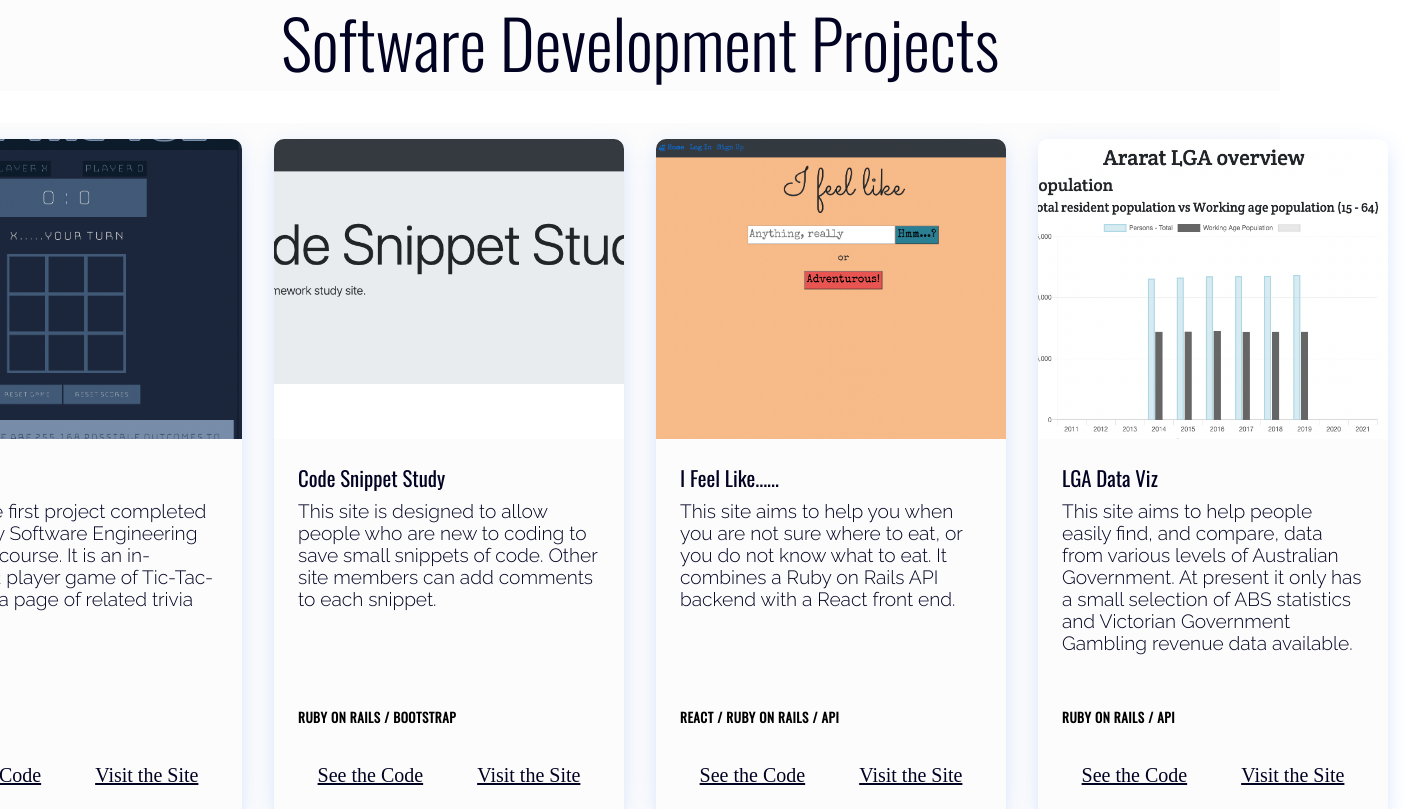
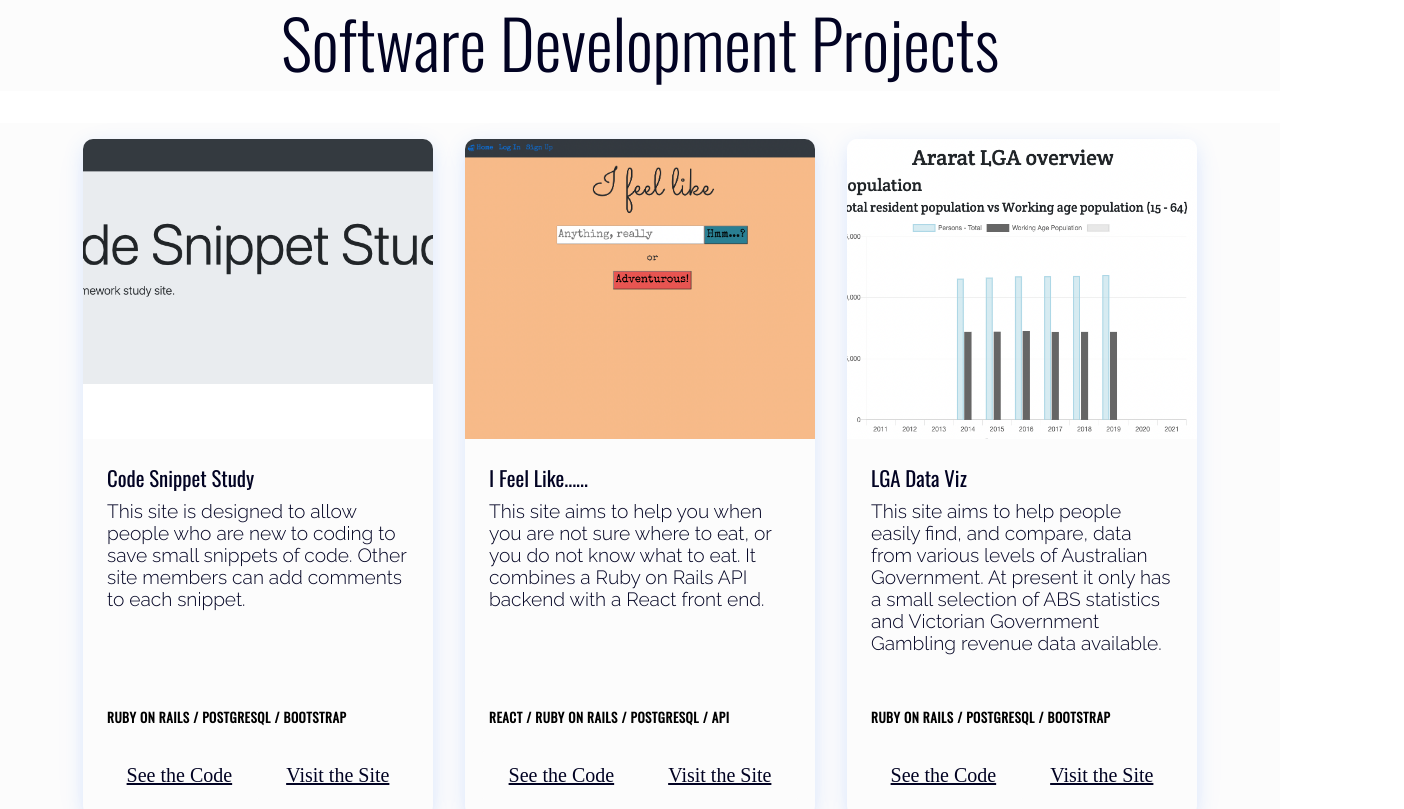
Before and after one commit to plantdink/jubilant-disco, a React (Create React App) app: page /projects in a window 1280 px wide. Shown: the part 120-929 px from the top of the page, 1404 px wide, since content can reach past the window. Built offline with nearby package versions, Linux system fonts and the light colour scheme.

Commit message:
Fix nav position, layout adjustment

```diff
--- a/public/index.html
+++ b/public/index.html
@@ -10,7 +10,26 @@
     <script src="https://kit.fontawesome.com/0b26d5c950.js" crossorigin="anonymous"></script>
     <link rel="stylesheet" href="https://cdn.jsdelivr.net/gh/devicons/devicon@v2.10.1/devicon.min.css">
     <link rel="manifest" href="%PUBLIC_URL%/manifest.json" />
-    <title>Ken Livesey - Software Dev</title>
+    <title>Ken Livesey - Full Stack Software Developer</title>
+    <meta name="description" content="Hi, I'm Ken. This site is an example of what I can offer.">
+
+    <!-- Google / Search Engine Tags -->
+    <meta itemprop="name" content="Ken Livesey - Full Stack Software Developer">
+    <meta itemprop="description" content="Hi, I'm Ken. This site is an example of what I can offer.">
+    <meta itemprop="image" content="">
+
+    <!-- Facebook Meta Tags -->
+    <meta property="og:url" content="https://ken-livesey-portfolio.netlify.app">
+    <meta property="og:type" content="website">
+    <meta property="og:title" content="Ken Livesey - FullStack Software Developer">
+    <meta property="og:description" content="Hi, I'm Ken. This site is an example of what I can offer.">
+    <meta property="og:image" content="">
+
+    <!-- Twitter Meta Tags -->
+    <meta name="twitter:card" content="summary_large_image">
+    <meta name="twitter:title" content="Ken Livesey - Full Stack Software Developer">
+    <meta name="twitter:description" content="Hi, I'm Ken. This site is an example of what I can offer.">
+    <meta name="twitter:image" content="">
   </head>
   <body>
     <noscript>You need to enable JavaScript to run this app.</noscript>
--- a/src/components/Navbar.css
+++ b/src/components/Navbar.css
@@ -1,13 +1,14 @@
 .navbar {
   background: linear-gradient(90deg, rgb(4, 5, 31) 0%, rgb(2, 3, 35) 100%);
   height: 80px;
+  width: 100%;
   display: flex;
   justify-content: center;
   align-items: center;
   font-size: 1.2rem;
   position: sticky;
   top: 0;
-  z-index: 999;
+  z-index: 1;
 }
 
 .navbar-container {
@@ -19,15 +20,14 @@
 }
 
 .navbar-logo {
+  display: flex;
+  align-items: center;
   color: #fcfcfc;
-  justify-self: start;
   margin-left: 20px;
   cursor: pointer;
   text-decoration: none;
   font-family: 'Oswald', sans-serif;
   font-size: 2rem;
-  display: flex;
-  align-items: center;
 }
 
 .fa-terminal {
--- a/src/components/Navbar.js
+++ b/src/components/Navbar.js
@@ -27,7 +27,7 @@ function Navbar() {
   window.addEventListener('resize', showButton);
 
   return (
-    <div>
+    <>
       <nav className='navbar'>
         <div className='navbar-container'>
           <Link
@@ -94,7 +94,7 @@ function Navbar() {
           {button && <ContactButton buttonStyle='btn--outline'>Contact me</ContactButton> }
         </div>
       </nav>
-    </div>
+    </>
   );
 }
 
--- a/src/components/pages/Projects.css
+++ b/src/components/pages/Projects.css
@@ -1,5 +1,4 @@
 .projects {
-  /* height: 70vh; */
   background: #fcfcfc;
 }
 
--- a/src/components/pages/Projects.js
+++ b/src/components/pages/Projects.js
@@ -2,7 +2,6 @@ import React from 'react';
 import Project from '../Project'
 import './Projects.css';
 import Footer from '../Footer';
-import TicTacToe from '../../images/20210322-TicTacToe.png';
 import CodeSnippetStudy from '../../images/20210322-CodeSnippetStudy.png';
 import IFeelLike from '../../images/20210322-IFeelLike.png';
 import DataViz from '../../images/20210322-DataViz.png';
@@ -19,19 +18,10 @@ function Projects() {
         <div className='projects--container'>
             <ul className='projects--items'>
               <Project
-                img={ TicTacToe }
-                altText='This is a purely decorative image'
-                title='Tic-Tac-Toe'
-                tech='HTML/CSS'
-                paragraph='This is the first project completed during my Software Engineering Intensive course. It is an in-browser 2 player game of Tic-Tac-Toe, with a page of related trivia facts.'
-                gitLink='https://github.com/plantdink/project0'
-                siteLink='https://plantdink.github.io/project0/'
-              />
-              <Project
                 img={ CodeSnippetStudy }
                 altText='This is a purely decorative image'
                 title='Code Snippet Study'
-                tech='Ruby on Rails / Bootstrap'
+                tech='Ruby on Rails / PostgreSQL / Bootstrap'
                 paragraph='This site is designed to allow people who are new to coding to save small snippets of code. Other site members can add comments to each snippet.'
                 gitLink='https://github.com/plantdink/project01'
                 siteLink='https://calm-tundra-99309.herokuapp.com/'
@@ -40,7 +30,7 @@ function Projects() {
                 img={ IFeelLike }
                 altText='This is a purely decorative image'
                 title='I Feel Like......'
-                tech='React / Ruby on Rails / API'
+                tech='React / Ruby on Rails / PostgreSQL / API'
                 paragraph='This site aims to help you when you are not sure where to eat, or you do not know what to eat. It combines a Ruby on Rails API backend with a React front end.'
                 gitLink='https://github.com/plantdink/ubiquitous-robot'
                 siteLink='https://anchorite1001.github.io/project2-frontend/'
@@ -49,7 +39,7 @@ function Projects() {
                 img={ DataViz }
                 altText='This is a purely decorative image'
                 title='LGA Data Viz'
-                tech='Ruby on Rails / API'
+                tech='Ruby on Rails / PostgreSQL / Bootstrap'
                 paragraph='This site aims to help people easily find, and compare, data from various levels of Australian Government. At present it only has a small selection of ABS statistics and Victorian Government Gambling revenue data available.'
                 gitLink='https://github.com/plantdink/project03'
                 siteLink='https://guarded-bayou-72393.herokuapp.com/'
--- a/src/components/pages/Skills.js
+++ b/src/components/pages/Skills.js
@@ -30,7 +30,11 @@ function Skills() {
                 <li><i className="devicon-express-original" /> Express</li>
                 <li><i className="devicon-react-plain" /> React</li>
                 <li><i className="devicon-git-plain" /> Git</li>
+                <li><i className="devicon-github-original" /> GitHub</li>
                 <li><i className="devicon-postgresql-plain" /> PostgreSQL</li>
+                <li><i className="devicon-mysql-plain" /> MySQL</li>
+                <li><i className="devicon-mongodb-plain" /> MongoDB</li>
+                <li><i className="devicon-mocha-plain" /> Mocha</li>
               </ul>
             <h1>Multimedia and Design</h1>
               <ul className='skills--items'>
```
Also changed, not shown: 2 other files (tests, documents, lock files or other folders).
